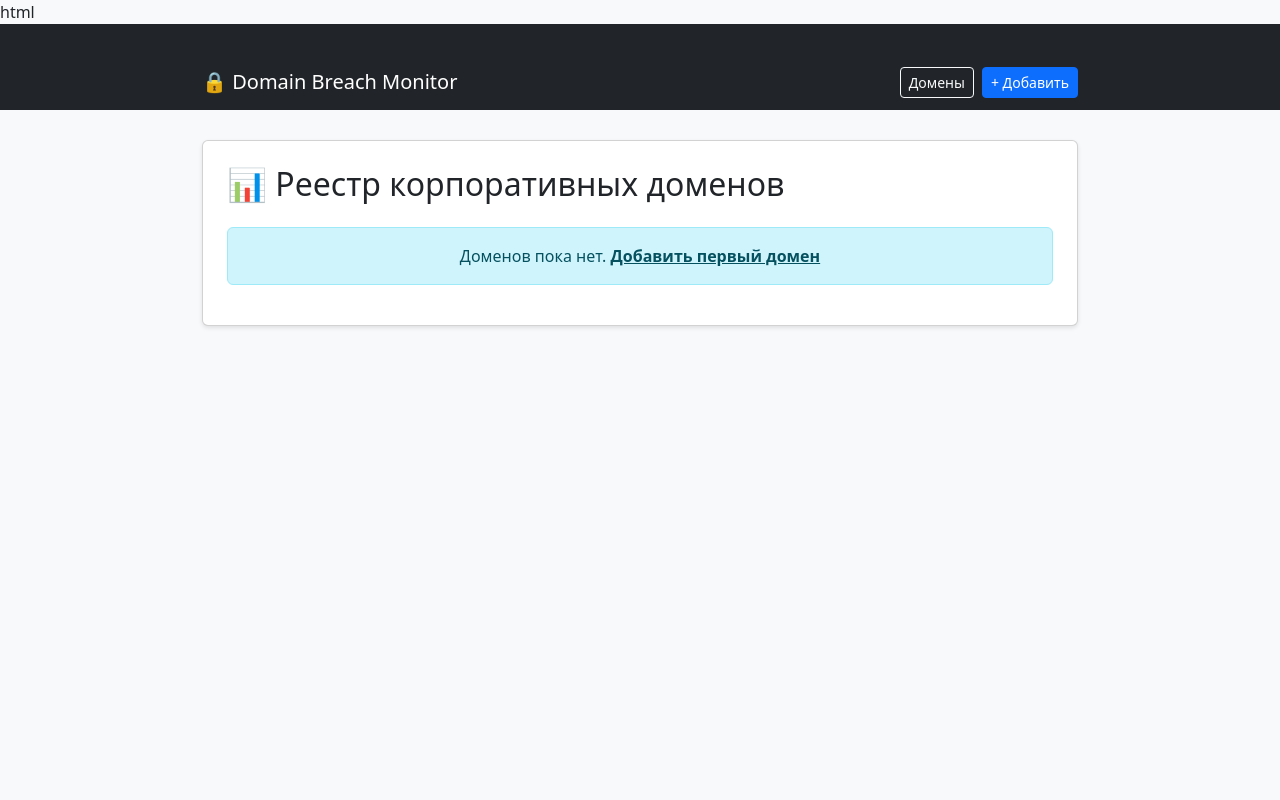
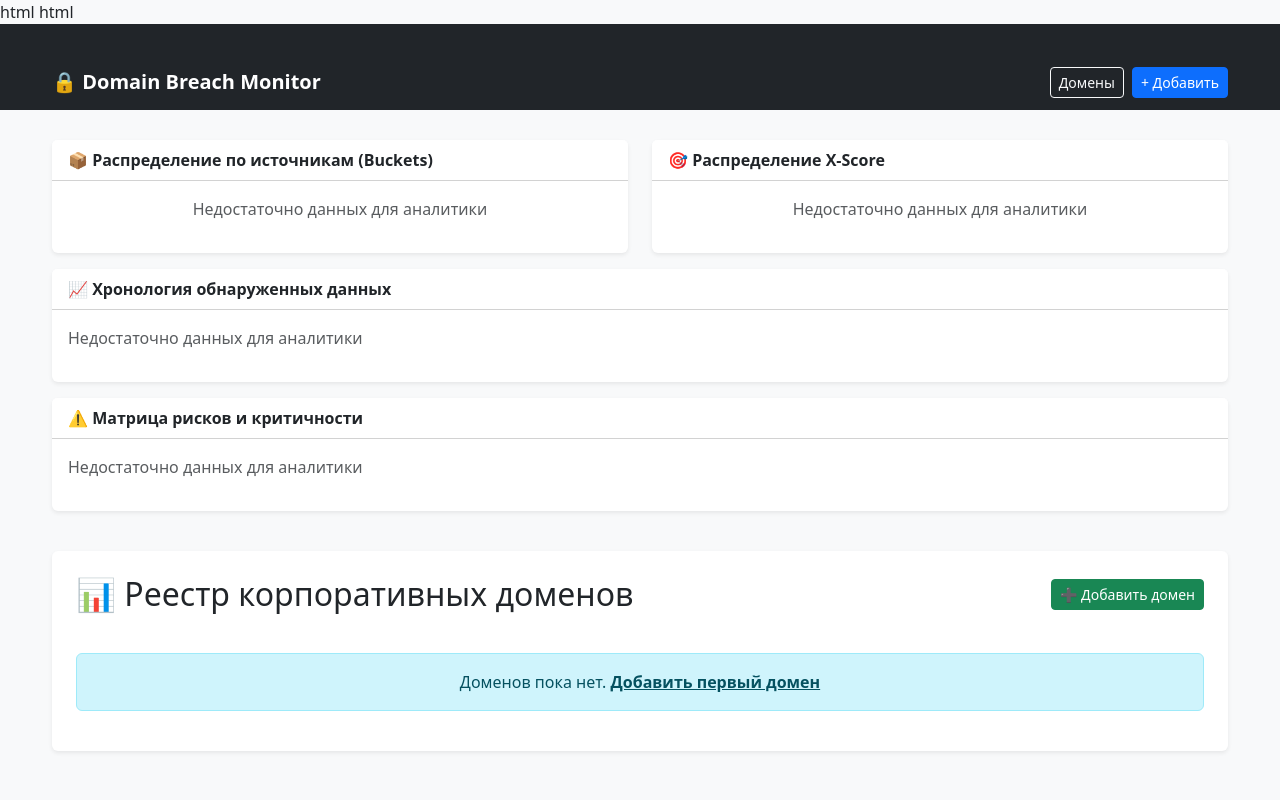
Before and after one commit to Bl1k25/domain-breach-monitor, a Django app: page / in a window 1280 px wide. Run offline with Django 5.2, Linux system fonts and the light colour scheme; data that the repository does not hold is empty; some libraries are stand-ins or nearby versions.

Commit message:
Add analytics dashboard with Pandas + Plotly: bucket distribution, X-Score histogram, timeline, risk matrix

```diff
--- a/monitor/templates/monitor/base.html
+++ b/monitor/templates/monitor/base.html
@@ -1,3 +1,4 @@
+html
 <!DOCTYPE html>
 <html lang="ru">
 <head>
@@ -8,8 +9,10 @@
     <link href="https://cdn.jsdelivr.net/npm/bootstrap@5.3.0/dist/css/bootstrap.min.css" rel="stylesheet">
     <style>
         body { background-color: #f8f9fa; }
-        .container { max-width: 900px; margin-top: 30px; }
-        .card { box-shadow: 0 2px 4px rgba(0,0,0,0.1); }
+        /* Увеличил max-width, так как для графиков 900px может быть маловато */
+        .container { max-width: 1200px; margin-top: 30px; }
+        .card { box-shadow: 0 2px 4px rgba(0,0,0,0.1); border: none; }
+        .navbar-brand { font-weight: bold; }
     </style>
 </head>
 <body>
@@ -27,6 +30,12 @@
         {% block content %}{% endblock %}
     </div>
 
+    <!-- Plotly.js CDN -->
+    <script src="https://cdn.plot.ly/plotly-2.27.0.min.js"></script>
+
+    <!-- Bootstrap JS Bundle -->
     <script src="https://cdn.jsdelivr.net/npm/bootstrap@5.3.0/dist/js/bootstrap.bundle.min.js"></script>
+
+    {% block extra_js %}{% endblock %}
 </body>
 </html>
--- a/monitor/templates/monitor/dashboard.html
+++ b/monitor/templates/monitor/dashboard.html
@@ -1,17 +1,65 @@
 html
 {% extends 'monitor/base.html' %}
 
-{% block title %}Реестр доменов{% endblock %}
+{% block title %}Dashboard — Мониторинг угроз{% endblock %}
 
 {% block content %}
-<div class="card p-4">
-    <h2 class="mb-4">📊 Реестр корпоративных доменов</h2>
+
+<!--БЛОК АНАЛИТИКИ-->
+<div class="row mb-4">
+    <!-- График 1: Распределение по бакетам (источникам) -->
+    <div class="col-md-6 mb-3">
+        <div class="card h-100 shadow-sm">
+            <div class="card-header bg-white"><strong>📦 Распределение по источникам (Buckets)</strong></div>
+            <div class="card-body d-flex justify-content-center align-items-center">
+                {{ bucket_chart|safe }}
+            </div>
+        </div>
+    </div>
+
+    <!-- График 2: Распределение X-Score (релевантность/риск) -->
+    <div class="col-md-6 mb-3">
+        <div class="card h-100 shadow-sm">
+            <div class="card-header bg-white"><strong>🎯 Распределение X-Score</strong></div>
+            <div class="card-body d-flex justify-content-center align-items-center">
+                {{ score_chart|safe }}
+            </div>
+        </div>
+    </div>
+
+    <!-- График 3: Временная шкала событий -->
+    <div class="col-12 mb-3">
+        <div class="card shadow-sm">
+            <div class="card-header bg-white"><strong>📈 Хронология обнаруженных данных</strong></div>
+            <div class="card-body">
+                {{ timeline_chart|safe }}
+            </div>
+        </div>
+    </div>
+
+    <!-- График 4: Матрица рисков -->
+    <div class="col-12 mb-3">
+        <div class="card shadow-sm">
+            <div class="card-header bg-white"><strong>⚠️ Матрица рисков и критичности</strong></div>
+            <div class="card-body">
+                {{ risk_matrix|safe }}
+            </div>
+        </div>
+    </div>
+</div>
+
+<!-- ТАБЛИЦА ДОМЕНОВ -->
+<div class="card p-4 shadow-sm">
+    <div class="d-flex justify-content-between align-items-center mb-4">
+        <h2 class="mb-0">📊 Реестр корпоративных доменов</h2>
+        <a href="{% url 'monitor:add_domain' %}" class="btn btn-success btn-sm">➕ Добавить домен</a>
+    </div>
 
     {% if messages %}
         {% for message in messages %}
         <div class="alert alert-{{ message.tags }} alert-dismissible fade show" role="alert">
             {{ message }}
-            <button type="button" class="btn-close" data-bs-dismiss="alert"></button>
+            <button type="button" class="btn-close" data-bs-alert="dismiss"></button>
         </div>
         {% endfor %}
     {% endif %}
@@ -34,13 +82,11 @@ html
                 <tr>
                     <td><strong>{{ domain.name }}</strong></td>
                     <td>{{ domain.owner }}</td>
-
                     <td>
                         <span class="badge bg-{% if domain.criticality == 'High' %}danger{% elif domain.criticality == 'Medium' %}warning{% else %}success{% endif %}">
                             {{ domain.get_criticality_display }}
                         </span>
                     </td>
-
                     <td>
                         {% if domain.last_status == 'Critical' %}
                             <span class="badge bg-danger">🔴 Критично</span>
@@ -52,7 +98,6 @@ html
                             <span class="badge bg-secondary">⚪ Не проверен</span>
                         {% endif %}
                     </td>
-
                     <td>
                         {% if domain.last_score %}
                             <small class="text-muted">{{ domain.last_score }}</small>
@@ -60,8 +105,6 @@ html
                             <small class="text-muted">—</small>
                         {% endif %}
                     </td>
-
-                    <!-- Обновленная колонка Действия -->
                     <td>
                         <div class="btn-group" role="group">
                             <!-- Кнопка проверки через IntelX -->
@@ -80,7 +123,7 @@ html
                             </a>
                             {% endif %}
 
-                            <!--  Кнопка удаления с подтверждением -->
+                            <!-- Кнопка удаления -->
                             <form method="post" action="{% url 'monitor:delete_domain' domain.id %}"
                                   style="display:inline;"
                                   onsubmit="return confirm('Вы уверены, что хотите удалить домен {{ domain.name }} и все связанные отчёты?');">
@@ -91,19 +134,14 @@ html
                             </form>
                         </div>
                     </td>
-
                 </tr>
                 {% endfor %}
             </tbody>
         </table>
     </div>
-
     {% else %}
-    <div class="alert alert-info text-center">
-        Доменов пока нет.
-        <a href="{% url 'monitor:add_domain' %}" class="alert-link">
-            Добавить первый домен
-        </a>
+    <div class="alert alert-info text-center mt-3">
+        Доменов пока нет. <a href="{% url 'monitor:add_domain' %}" class="alert-link">Добавить первый домен</a>
     </div>
     {% endif %}
 </div>
--- a/monitor/views.py
+++ b/monitor/views.py
@@ -9,6 +9,12 @@ from .api_clients import query_intelx
 from .api_clients import query_intelx, get_file_preview
 import datetime
 import logging
+import pandas as pd
+import plotly.express as px
+import plotly.io as pio
+from django.db.models import Count, Avg, Q
+from django.utils import timezone
+from datetime import timedelta
 
 logger = logging.getLogger(__name__)
 
@@ -172,3 +178,126 @@ def delete_domain(request, domain_id):
         messages.success(request, f'Домен {domain_name} и все связанные данные успешно удалены.')
 
     return redirect('monitor:dashboard')
+
+def get_analytics_data(request):
+    """
+    Генерирует аналитические данные и графики Plotly.
+    Возвращает dict с HTML-строками графиков для вставки в шаблон.
+    """
+    # Собираем данные из БД в DataFrame
+    threats = ThreatDetail.objects.select_related('verification__domain').values(
+        'xscore',
+        'bucket',
+        'media_type',
+        'date_found',
+        'verification__domain__name',
+        'verification__domain__criticality'
+    )
+
+    df = pd.DataFrame(list(threats))
+
+    if df.empty:
+        return {
+            'bucket_chart': '<p class="text-muted">Недостаточно данных для аналитики</p>',
+            'score_chart': '<p class="text-muted">Недостаточно данных для аналитики</p>',
+            'timeline_chart': '<p class="text-muted">Недостаточно данных для аналитики</p>',
+            'risk_matrix': '<p class="text-muted">Недостаточно данных для аналитики</p>',
+        }
+
+    # Преобразуем даты
+    df['date_found'] = pd.to_datetime(df['date_found'], errors='coerce')
+
+    #  График 1: Распределение по bucket (топ-10)
+    bucket_counts = df['bucket'].value_counts().head(10).reset_index()
+    bucket_counts.columns = ['bucket', 'count']
+
+    fig_bucket = px.pie(
+        bucket_counts,
+        names='bucket',
+        values='count',
+        title='🔍 Топ-10 источников угроз',
+        color_discrete_sequence=px.colors.sequential.RdBu,
+        hole=0.3  # Donut chart
+    )
+    fig_bucket.update_traces(textposition='inside', textinfo='percent+label')
+    fig_bucket.update_layout(height=400, margin=dict(t=30, b=0, l=0, r=0))
+
+    #  График 2: Распределение X-Score
+    fig_score = px.histogram(
+        df,
+        x='xscore',
+        nbins=20,
+        title='🎯 Распределение релевантности (X-Score)',
+        color_discrete_sequence=['#6366f1'],
+        labels={'xscore': 'X-Score', 'count': 'Количество записей'}
+    )
+    fig_score.add_vline(x=30, line_dash="dash", line_color="orange", annotation_text="Warning")
+    fig_score.add_vline(x=70, line_dash="dash", line_color="red", annotation_text="Critical")
+    fig_score.update_layout(height=350, margin=dict(t=30, b=0, l=0, r=0))
+
+    #  График 3: Временная шкала обнаружений
+    df['date_short'] = df['date_found'].dt.date
+    timeline = df.groupby('date_short').size().reset_index(name='count')
+
+    fig_timeline = px.line(
+        timeline,
+        x='date_short',
+        y='count',
+        title='📅 Динамика обнаружений угроз',
+        markers=True,
+        color_discrete_sequence=['#10b981']
+    )
+    fig_timeline.update_layout(height=300, margin=dict(t=30, b=0, l=0, r=0), xaxis_title='Дата')
+
+    #  График 4: Матрица рисков (домен × критичность)
+    risk_data = df.groupby(['verification__domain__name', 'verification__domain__criticality']).agg(
+        avg_score=('xscore', 'mean'),
+        threat_count=('xscore', 'count')
+    ).reset_index()
+
+    # Добавляем цветовой индикатор риска
+    risk_data['risk_level'] = risk_data['avg_score'].apply(
+        lambda x: 'High' if x > 70 else 'Medium' if x > 30 else 'Low'
+    )
+
+    fig_risk = px.scatter(
+        risk_data,
+        x='verification__domain__name',
+        y='verification__domain__criticality',
+        size='threat_count',
+        color='risk_level',
+        color_discrete_map={'Low': '#22c55e', 'Medium': '#f59e0b', 'High': '#ef4444'},
+        title='🔴 Матрица рисков по доменам',
+        hover_data=['avg_score'],
+        size_max=40
+    )
+    fig_risk.update_layout(height=400, margin=dict(t=30, b=40, l=0, r=0), xaxis_title='Домен', yaxis_title='Критичность')
+
+    # Конвертируем графики в HTML
+    return {
+        'bucket_chart': pio.to_html(fig_bucket, full_html=False, include_plotlyjs='cdn'),
+        'score_chart': pio.to_html(fig_score, full_html=False, include_plotlyjs=False),
+        'timeline_chart': pio.to_html(fig_timeline, full_html=False, include_plotlyjs=False),
+        'risk_matrix': pio.to_html(fig_risk, full_html=False, include_plotlyjs=False),
+    }
+
+def dashboard(request):
+    """Главная страница с таблицей доменов и аналитикой"""
+    domains = CorporateDomain.objects.all().order_by('name')
+
+    # Добавляем последние проверки для отображения
+    for domain in domains:
+        last_check = domain.verifications.order_by('-checked_at').first()
+        domain.last_status = last_check.status if last_check else None
+        domain.last_score = last_check.risk_comment if last_check else None
+        domain.last_verification_id = last_check.id if last_check else None
+
+    #  Генерируем аналитику
+    analytics = get_analytics_data(request)
+
+    context = {
+        'domains': domains,
+        **analytics  # Распаковываем графики в контекст
+    }
+
+    return render(request, 'monitor/dashboard.html', context)
```
